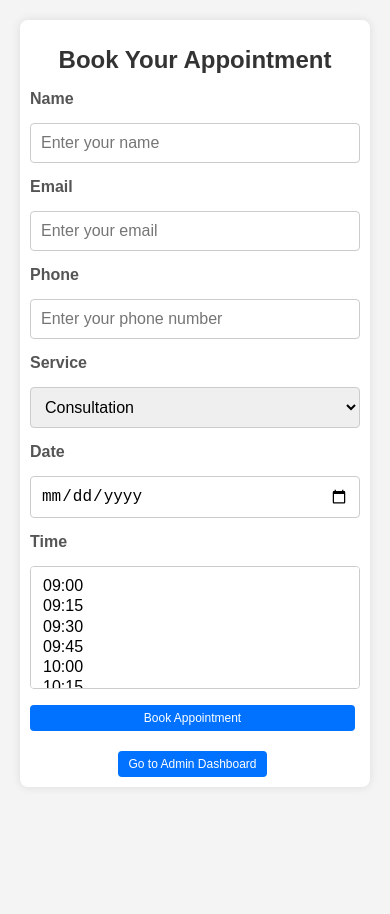
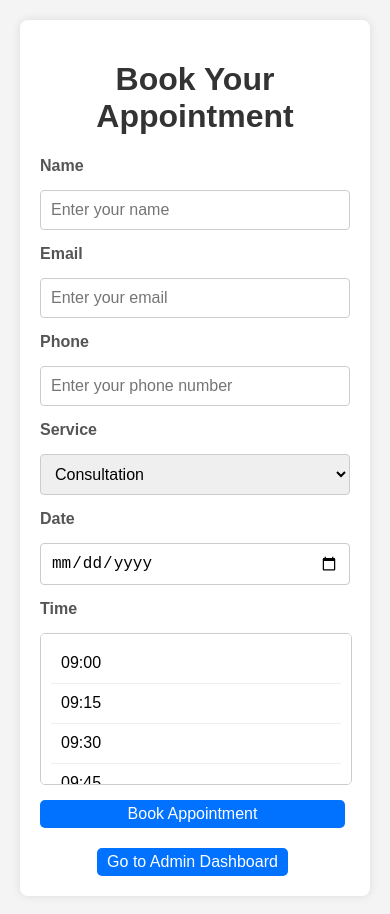
Before and after one commit to thirushaun/appointment-booking, a website: page public/index.html in a window 390 px wide. Before the commit the page ends 844 px from the top, so only its background shows below. Drawn offline with Linux system fonts and the light colour scheme; no server answers.

Commit message:
Update styles.css

```diff
--- a/public/styles.css
+++ b/public/styles.css
@@ -37,7 +37,6 @@ input[type="text"],
 input[type="email"],
 input[type="tel"],
 input[type="date"],
-input[type="time"],
 select {
     width: 100%;
     padding: 10px;
@@ -62,6 +61,39 @@ button:hover {
     background-color: #005bb5;
 }
 
+/* Time Picker Styles */
+.time-picker-container {
+    width: 100%;
+    max-height: 150px; /* Adjust height as needed */
+    overflow-y: auto;
+    border: 1px solid #ccc;
+    border-radius: 5px;
+    background-color: #fff;
+}
+
+#time {
+    width: 100%;
+    border: none;
+    background-color: transparent;
+    font-size: 16px;
+    padding: 10px;
+    outline: none;
+}
+
+#time option {
+    padding: 10px;
+    border-bottom: 1px solid #eee;
+}
+
+#time option:last-child {
+    border-bottom: none;
+}
+
+#time option:disabled {
+    color: #ccc; /* Gray out disabled options */
+    background-color: #f9f9f9;
+}
+
 /* Admin Dashboard Styles */
 table {
     width: 100%;
@@ -70,7 +102,7 @@ table {
 }
 
 th, td {
-    padding: 12px;
+    padding: 10px;
     text-align: left;
     border-bottom: 1px solid #ddd;
 }
@@ -80,43 +112,14 @@ th {
     color: white;
 }
 
-tr:hover {
-    background-color: #f1f1f1;
-}
-
 button {
-    padding: 8px 12px;
+    padding: 5px 10px;
     margin-right: 5px;
     border: none;
-    border-radius: 4px;
+    border-radius: 5px;
     cursor: pointer;
-    font-size: 14px;
 }
 
 button:hover {
     opacity: 0.8;
 }
-
-/* Responsive Styles */
-@media (max-width: 600px) {
-    .container {
-        padding: 10px;
-    }
-
-    h1 {
-        font-size: 24px;
-    }
-
-    table {
-        font-size: 14px;
-    }
-
-    th, td {
-        padding: 8px;
-    }
-
-    button {
-        padding: 6px 10px;
-        font-size: 12px;
-    }
-}
```
